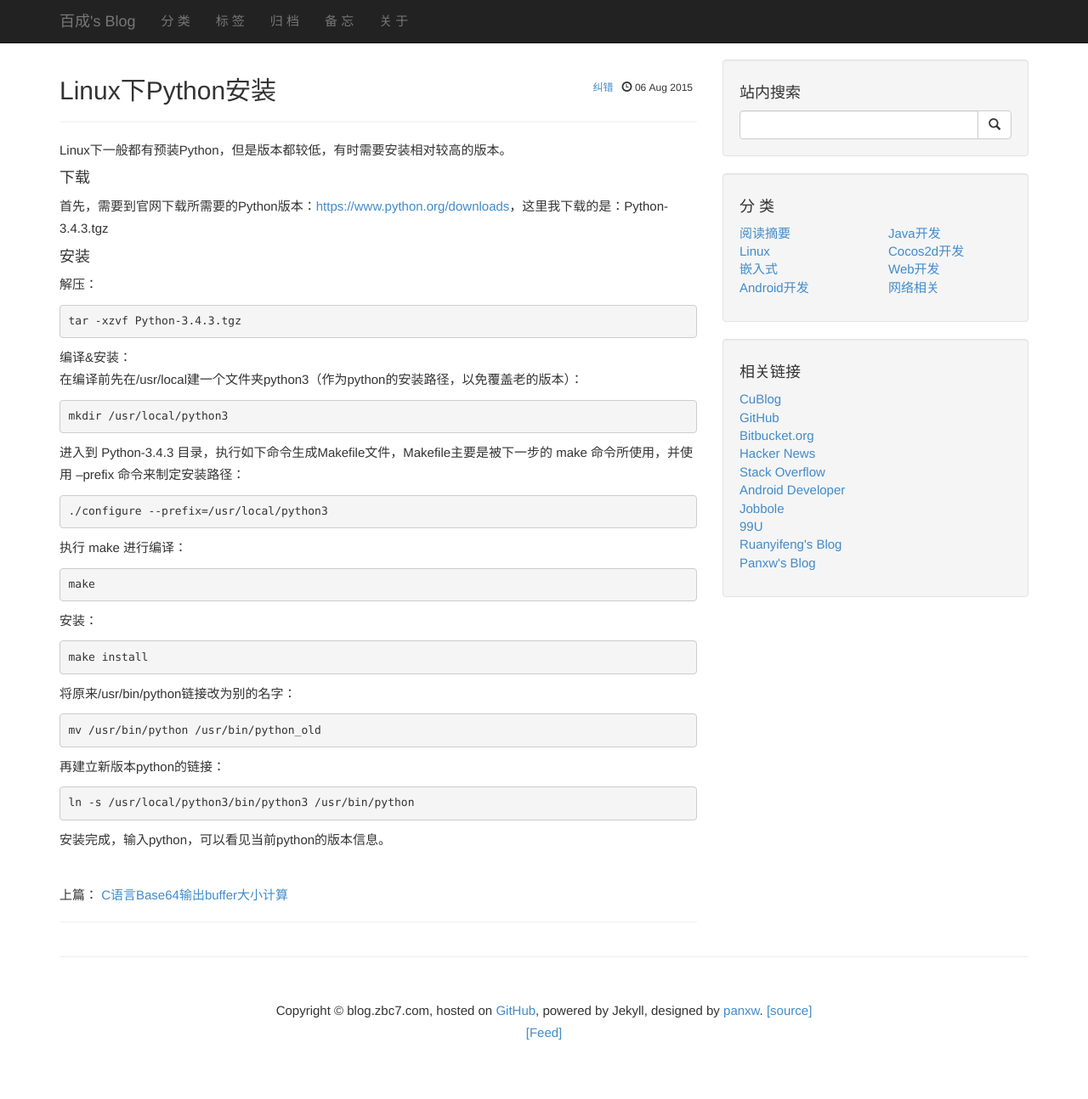
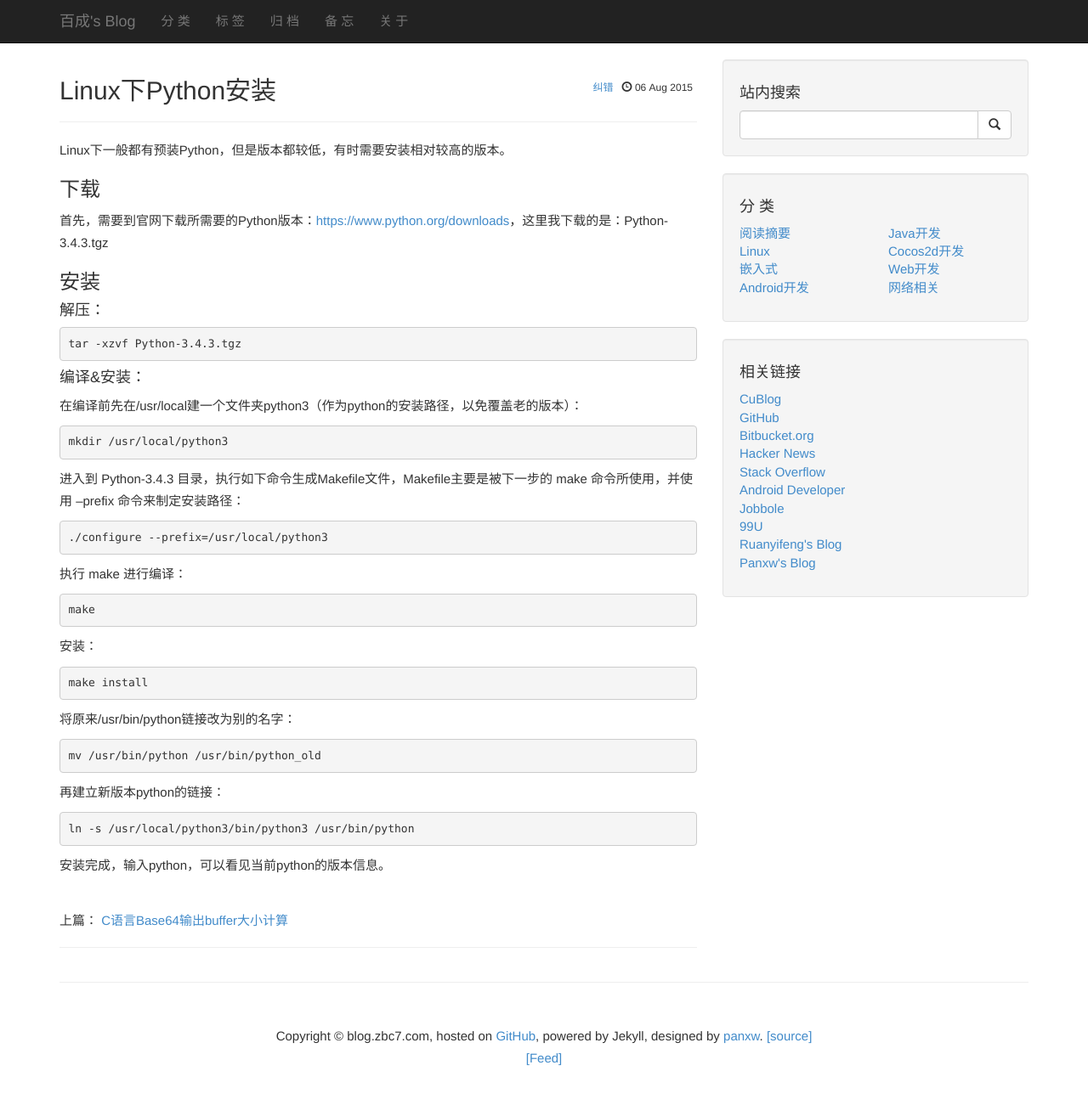
Before and after one commit to zbc0512/zbc0512.github.io, a Jekyll site: the page built from _posts/2015-08-06-linux-python-install.md, in a window 1280 px wide and 1319 px high. Shown: the top 1294 px of the window at 85% size. Built offline with Jekyll 4.4.1, drawn with Linux system fonts in a browser that asks for light colours; Markdown is read by kramdown in place of the engine named in the settings; comment, search, counter and statistics services are not loaded.

```diff
--- a/_posts/2015-08-06-linux-python-install.md
+++ b/_posts/2015-08-06-linux-python-install.md
@@ -7,15 +7,15 @@ tags: ["Linux,Python"]
 
 Linux下一般都有预装Python，但是版本都较低，有时需要安装相对较高的版本。
 
-####下载
+###下载
 首先，需要到官网下载所需要的Python版本：<https://www.python.org/downloads>，这里我下载的是：Python-3.4.3.tgz
 
-####安装
-解压：
+###安装
+####解压：
 
     tar -xzvf Python-3.4.3.tgz
 
-编译&安装：
+####编译&安装：
   在编译前先在/usr/local建一个文件夹python3（作为python的安装路径，以免覆盖老的版本）：
 
     mkdir /usr/local/python3
```
